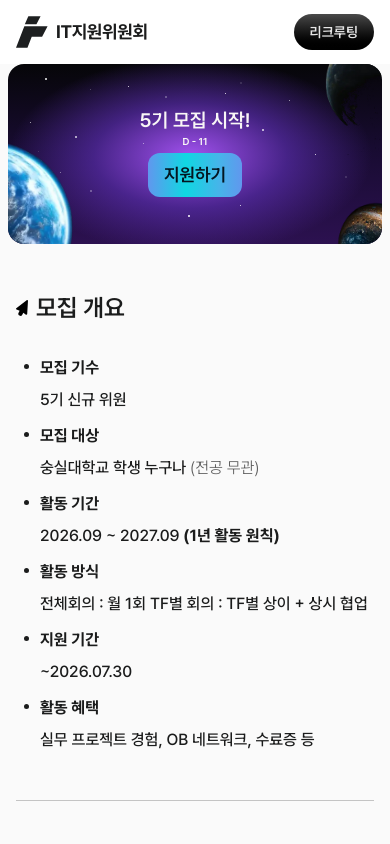
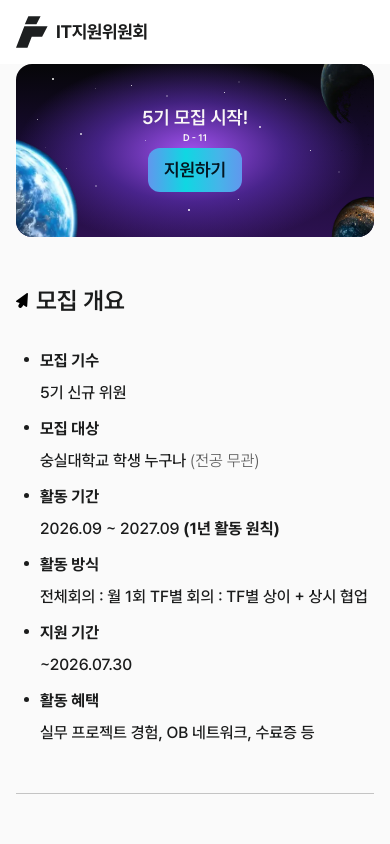
Before and after one commit to ssu-student-union/ssu-it-landing, a Next.js app: page /recruiting in a window 390 px wide. Shown: the top 844 px of the page. Built offline with nearby package versions, Linux system fonts and the light colour scheme.

Commit message:
style: 히어로 padding 조절

```diff
--- a/src/app/recruiting/_landing/Hero.tsx
+++ b/src/app/recruiting/_landing/Hero.tsx
@@ -125,7 +125,7 @@ export const Hero = () => {
   };
 
   return (
-    <section className="w-full px-2 sm:px-8 lg:px-18">
+    <section className="w-full px-4 sm:px-6 lg:px-18">
       <div
         ref={heroRef}
         className="@container relative aspect-1276/615 w-full overflow-hidden rounded-2xl"
--- a/src/common/Header.tsx
+++ b/src/common/Header.tsx
@@ -1,8 +1,14 @@
+"use client";
+
 import Image from "next/image";
 import Link from "next/link";
+import { usePathname } from "next/navigation";
 import logo from "../assets/logo.svg";
 
 export const Header = () => {
+  const pathname = usePathname();
+  const isRecruitingPage = pathname?.startsWith("/recruiting");
+
   return (
     <header className="flex h-16 w-full items-center justify-between px-4 bg-white sm:h-20 sm:px-8 lg:h-25 lg:px-20">
       <Link href="/" className="flex items-center gap-2">
@@ -30,12 +36,14 @@ export const Header = () => {
         >
           진행 프로젝트
         </Link>
+        {!isRecruitingPage && (
           <Link
             href="/recruiting"
             className="flex items-center justify-center whitespace-nowrap rounded-4xl bg-gradient-to-b from-[#4a4a4a] to-black px-4 py-2 font-semibold text-[#e5e5e5] text-sm transition-transform duration-300 ease-in-out hover:scale-105 sm:px-6 sm:text-lg lg:px-8 lg:py-3 lg:text-2xl"
           >
             리크루팅
           </Link>
+        )}
       </nav>
     </header>
   );
```
Lines whose indentation alone changed are shown as unchanged.
